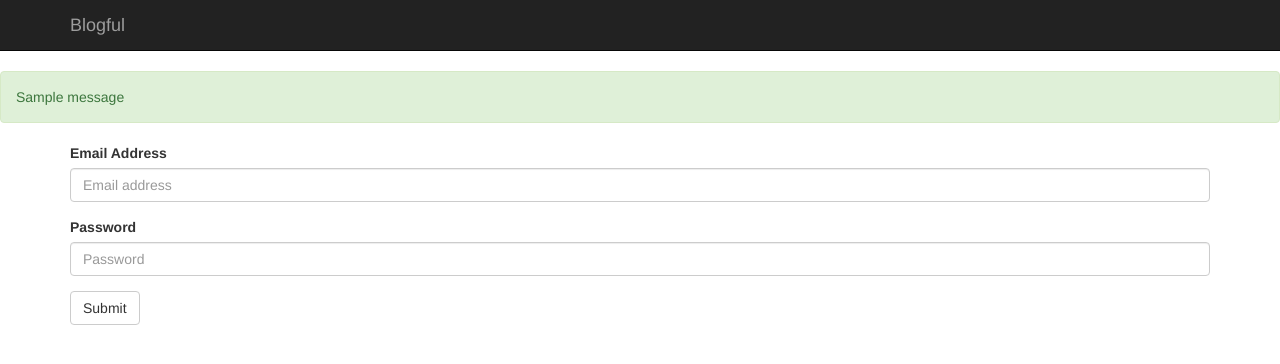
After one commit to Nalian79/blogful, a Flask app: page /login in a window 1280 px wide. The commit adds this page. Shown: the top 364 px of the page. Run offline with Flask 2, Linux system fonts and the light colour scheme; tables that the repository leaves empty hold one stand-in row (values such as "Sample post"); one stand-in notice (Sample message) is shown; parts of the project's set-up code (start-up, migrations or seed data) failed here and were passed over; some libraries are stand-ins or nearby versions.

Commit message:
Adding login capabilities.

```diff
--- a/blog/__init__.py
+++ b/blog/__init__.py
@@ -2,9 +2,12 @@ import os
 
 from flask import Flask
 
+# ask mentor why this has to come before the below imports.
 app = Flask(__name__)
 config_path = os.environ.get("CONFIG_PATH", "blog.config.DevelopmentConfig")
 app.config.from_object(config_path)
 
 import views
 import filters
+
+import login
--- a/blog/templates/base.html
+++ b/blog/templates/base.html
@@ -38,7 +38,15 @@
                 </div>
             </div>
         </div>
-
+        {% with messages = get_flashed_messages(with_categories=true) %}
+        {% if messages %}
+        {% for category, message in messages %}
+        <div class="alert alert-{{ category }}">
+          {{ message }}
+        </div>
+        {% endfor %}
+        {% endif %}
+        {% endwith %}
         <div class="container">
             {% block content %}{% endblock %}
         </div>
--- /dev/null
+++ b/blog/templates/login.html
@@ -0,0 +1,16 @@
+{% extends "base.html" %}
+{% block content %}
+
+<form role="form" method="POST">
+  <div class="form-group">
+    <label for="email">Email Address</label>
+    <input type="email" class="form-control" id="email" name="email" placeholder="Email address" required>
+  </div>
+  <div class="form-group">
+    <label for="password">Password</label>
+    <input type="password" class="form-control" id="password" name="password" placeholder="Password" required>
+  </div>
+  <button type="submit" class="btn btn-default">Submit</button>
+</form>
+
+{% endblock %}
--- a/blog/views.py
+++ b/blog/views.py
@@ -1,10 +1,12 @@
 import mistune
 
-from flask import render_template, request, redirect, url_for
+from flask import flash, render_template, request, redirect, url_for
+from flask.ext.login import login_user
+from werkzeug.security import check_password_hash
 
 from blog import app
 from database import session
-from models import Post
+from models import Post, User
 
 @app.route("/")
 @app.route("/page/<int:page>")
@@ -35,11 +37,13 @@ def posts(page=1, paginate_by=5):
 
 
 @app.route("/post/add", methods=["GET"])
+@login_required
 def add_post_get():
     return render_template("add_post.html")
 
 
 @app.route("/post/add", methods=["POST"])
+@login_required
 def add_post_post():
     post = Post(
         title=request.form["title"],
@@ -72,12 +76,14 @@ def get_specific_post(post_id):
 
 
 @app.route("/post/<int:post_id>/edit", methods=["GET"])
+@login_required
 def edit_post(post_id):
     post = session.query(Post)
     post = post.get(post_id)
     return render_template("edit_post.html", post=post)
 
 @app.route("/post/<int:post_id>/edit", methods=["POST"])
+@login_required
 def post_edit(post_id):
     # Get the post for the current post ID
     post = session.query(Post)
@@ -107,7 +113,11 @@ def post_edit(post_id):
                            has_prev=has_prev)
 
 
+# Talk to mentor about rendering something more like posts.html
+# instead of a form.  Ask about resources for jinja/flask, too.
+
 @app.route("/post/<int:post_id>/delete", methods=["GET"])
+@login_required
 def show_post_for_delete(post_id):
     post = session.query(Post)
     post = post.get(post_id)
@@ -115,9 +125,27 @@ def show_post_for_delete(post_id):
 
 
 @app.route("/post/<int:post_id>/delete", methods=["POST"])
+@login_required
 def delete_post(post_id):
     post = session.query(Post)
     post = post.get(post_id)
     session.query(Post).filter(Post.id == post_id).delete()
     session.commit()
     return redirect(url_for("posts"))
+
+
+@app.route("/login", methods=["GET"])
+def login_get():
+    return render_template("login.html")
+
+@app.route("/login", methods=["POST"])
+def login_post():
+    email = request.form["email"]
+    password = request.form["password"]
+    user = session.query(User).filter_by(email=email).first()
+    if not user or not check_password_hash(user.password, password):
+        flash("Incorrect username or password", "danger")
+        return redirect(url_for("login_get"))
+
+    login_user(user)
+    return redirect(request.args.get('next') or url_for("posts"))
```
Also changed, not shown: blog/login.py (added, +15 -0 lines), blog/models.py (+10 -0 lines), manage.py (+22 -1 lines).
